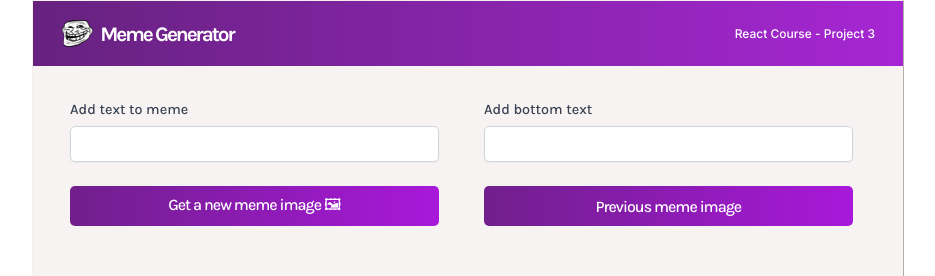
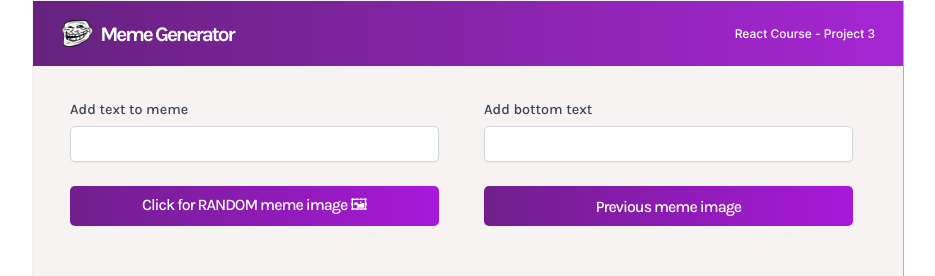
Before and after one commit to Aditya-Devarkonda/meme-generator-using-react, a React (Vite) app: page / in a window 1280 px wide. Shown: the top 276 px of the page, without its empty margins (172-1107 px from the left). Built offline with nearby package versions, Linux system fonts and the light colour scheme; no server answers.

Commit message:
refactor : button name, 1st fix meme image changes

```diff
--- a/src/components/Meme.jsx
+++ b/src/components/Meme.jsx
@@ -26,14 +26,15 @@ export function Meme() {
 	}
 
 	function addUrlToInputData(updatedRandomNumberArray) {
-		if(updatedRandomNumberArray<1){
-			return
+		if (updatedRandomNumberArray < 1) {
+			return;
 		}
 		const imgUrl = memeArray[updatedRandomNumberArray[updatedRandomNumberArray.length - 1]].url;
 		setInputData((prevdata) => ({
 			...prevdata,
 			memeUrl: imgUrl,
 		}));
+		console.log(randomNumberArray);
 	}
 
 	function removeLastRandomNumberfromArray() {
@@ -84,7 +85,7 @@ export function Meme() {
 					/>
 				</div>
 				<button className="Meme-new button" onClick={addnewRandomNumberToArray}>
-					Get a new meme image 🖼
+					Click for RANDOM meme image 🖼
 				</button>
 				<button className="Meme-prev button" onClick={removeLastRandomNumberfromArray}>
 					Previous meme image
```
